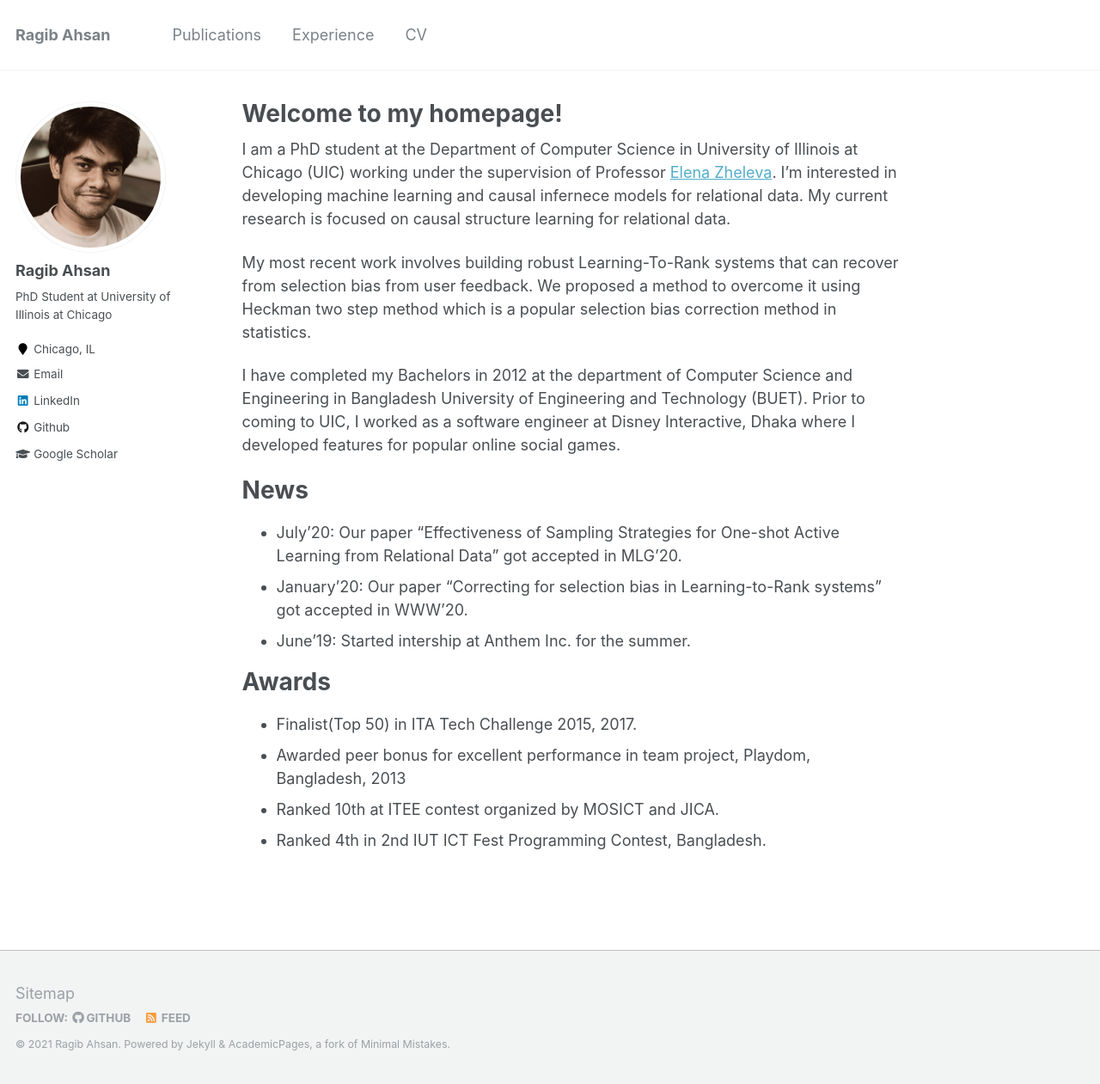
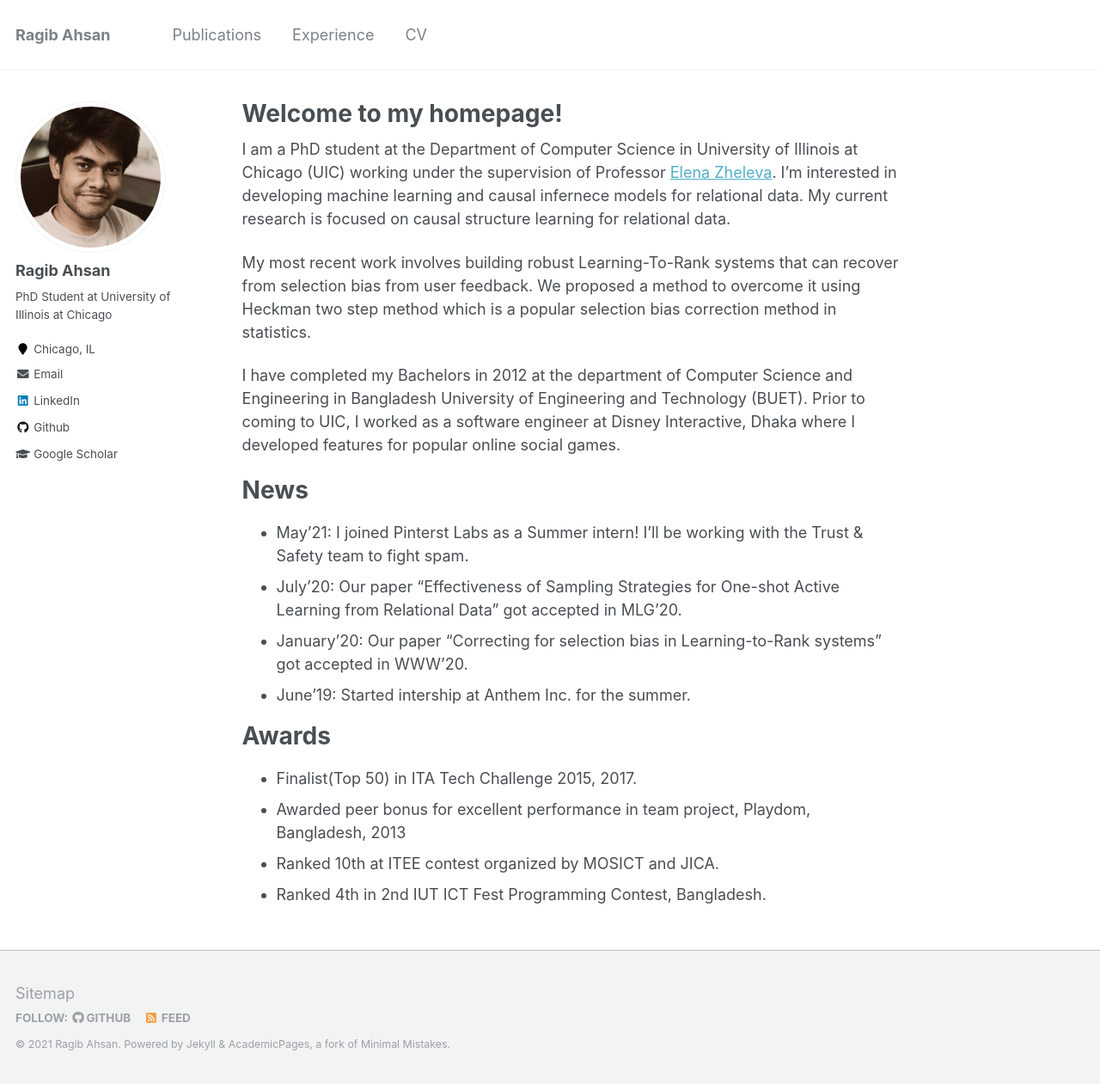
Before and after one commit to ragib06/ragib06.github.io, a Jekyll site: the page built from _pages/about.md, in a window 1280 px wide and 1261 px high. Shown: the whole window at 86% size. Built offline with Jekyll 4.4.1, drawn with Linux system fonts in a browser that asks for light colours.

Commit message:
Update about.md

```diff
--- a/_pages/about.md
+++ b/_pages/about.md
@@ -19,6 +19,7 @@ I have completed my Bachelors in 2012 at the department of Computer Science and
 News
 ======
 
+- May'21: I joined Pinterst Labs as a Summer intern! I'll be working with the Trust & Safety team to fight spam.
 - July'20: Our paper "Effectiveness of Sampling Strategies for One-shot Active Learning from Relational Data" got accepted in MLG'20.
 - January'20: Our paper "Correcting for selection bias in Learning-to-Rank systems" got accepted in WWW'20.
 - June'19: Started intership at Anthem Inc. for the summer.
```
